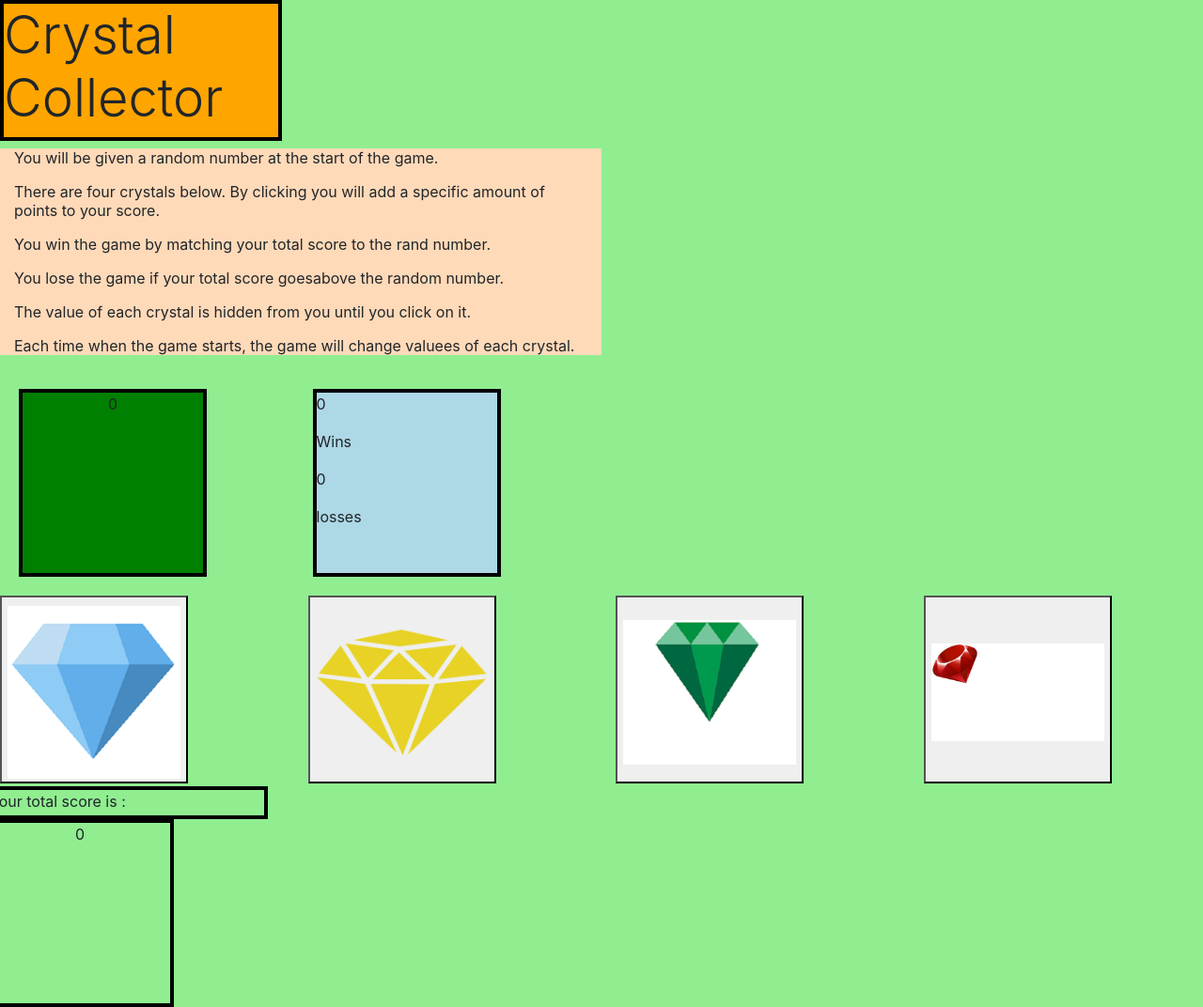
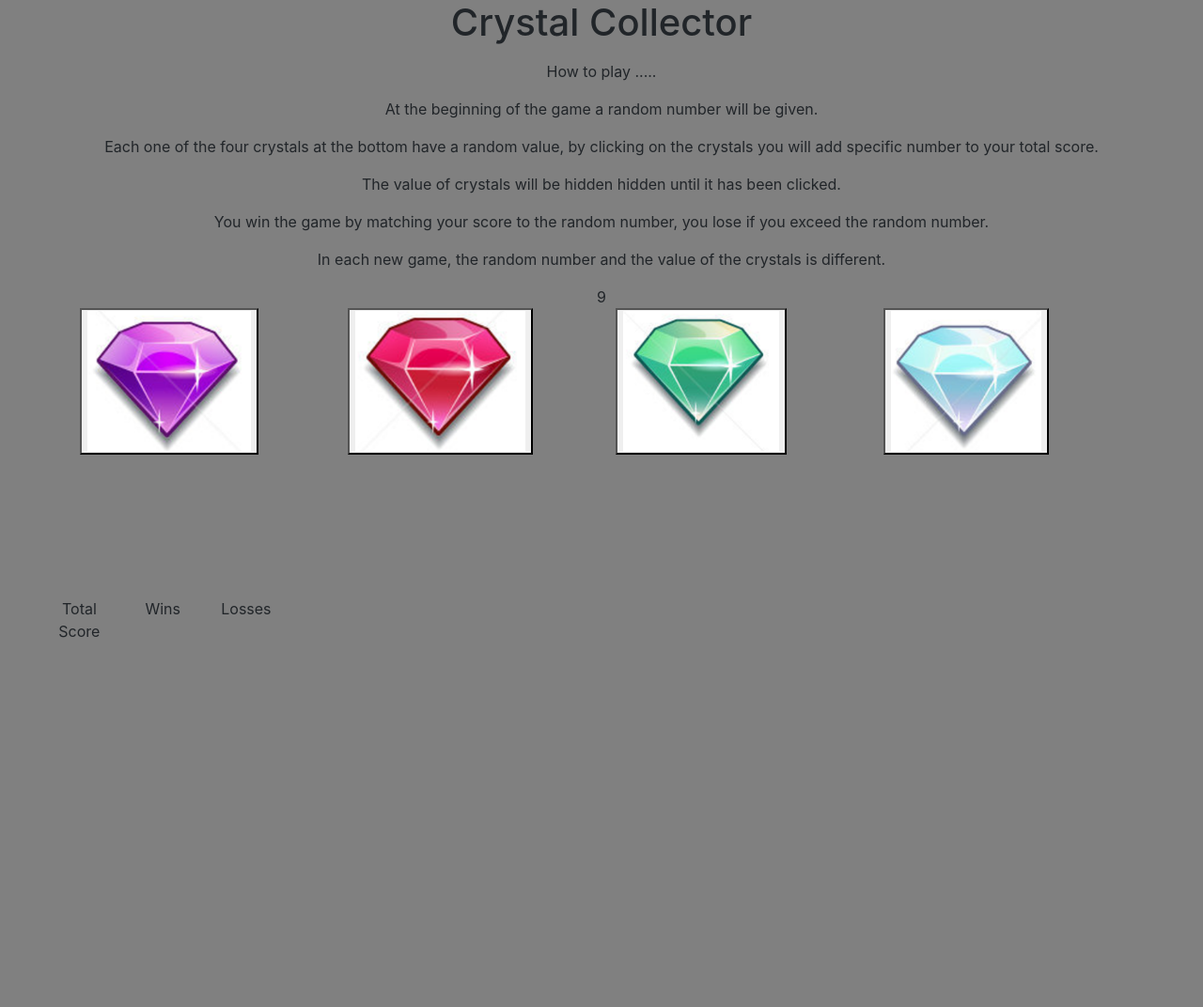
Before and after one commit to wctcprog98/unit-4-1-game, a plain HTML site: page index.html in a window 1280 px wide. Shown: the whole page at 94% size. After the commit the page ends 800 px from the top, so only its background shows below. Drawn offline with nearby package versions, Linux system fonts and the light colour scheme.

Commit message:
working but number could fit in div, will have to find a way to fix

```diff
--- a/assets/css/reset.css
+++ b/assets/css/reset.css
@@ -0,0 +1,130 @@
+
+ html,
+ body,
+ div,
+ span,
+ applet,
+ object,
+ iframe,
+ h1,
+ h2,
+ h3,
+ h4,
+ h5,
+ h6,
+ p,
+ blockquote,
+ pre,
+ a,
+ abbr,
+ acronym,
+ address,
+ big,
+ cite,
+ code,
+ del,
+ dfn,
+ em,
+ img,
+ ins,
+ kbd,
+ q,
+ s,
+ samp,
+ small,
+ strike,
+ strong,
+ sub,
+ sup,
+ tt,
+ var,
+ b,
+ u,
+ i,
+ center,
+ dl,
+ dt,
+ dd,
+ ol,
+ ul,
+ li,
+ fieldset,
+ form,
+ label,
+ legend,
+ table,
+ caption,
+ tbody,
+ tfoot,
+ thead,
+ tr,
+ th,
+ td,
+ article,
+ aside,
+ canvas,
+ details,
+ embed,
+ figure,
+ figcaption,
+ footer,
+ header,
+ hgroup,
+ menu,
+ nav,
+ output,
+ ruby,
+ section,
+ summary,
+ time,
+ mark,
+ audio,
+ video {
+   padding: 0;
+   margin: 0;
+   font: inherit;
+   font-size: 100%;
+   vertical-align: baseline;
+   border: 0;
+ }
+ /* HTML5 display-role reset for older browsers */
+ article,
+ aside,
+ details,
+ figcaption,
+ figure,
+ footer,
+ header,
+ hgroup,
+ menu,
+ nav,
+ section {
+   display: block;
+ }
+
+ body {
+   line-height: 1;
+ }
+
+ ol,
+ ul {
+   list-style: none;
+ }
+
+ blockquote,
+ q {
+   quotes: none;
+ }
+
+ blockquote:before,
+ blockquote:after,
+ q:before,
+ q:after {
+   content: "";
+   content: none;
+ }
+
+ table {
+   border-spacing: 0;
+   border-collapse: collapse;
+ }
--- a/assets/css/style.css
+++ b/assets/css/style.css
@@ -1,115 +1,65 @@
-img{
-    float: left;
-   max-width: 100%;
-    height:auto;
-    object-fit: contain;
-  }
+/* div:nth-child(even)
+{
+    background-color: red;
+}
 
-  p{
-      text-align: left;
-  }
+div:nth-child(odd)
+{
+    background-color: green;
+} */
 
 
-  .button-container{
-      max-width: 100%;
-  }
-
-  .ruby-button{
-      height: 300px;
-      width: 300px;
-  }
-
-  #placeholder{
-height: 35px;
-width: 300px;
-float: left;
-border: 4px solid black;
-  }
-
-  #totalScore{
-    height: 200px;
-    width: 200px;
-    float: left;
-    border: 4px solid black;
-    text-align: center;
-}
-
-#wins-losses{
-    height: 200px;
-    width: 200px;
-    float: left;
-    border: 4px solid black;
-    margin:20px;
-    background-color: lightblue;
+h1{
     text-align: center;
 }
 
 #randomNum{
-    height: 200px;
-    width: 200px;
-    float: left;
-    border: 4px solid black;
-    margin:20px;
-    background-color: green;
     text-align: center;
-
-/* }
-.jumbotron{
-    line-height: 30px;
-    font-size: 20px;
-    text-align: justify;
-    background-color: lightgreen;  */
+}
+.content{
+    text-align:center;
+    line-height: 40px;
+    font-size:30px;
 }
 
-h1{ height: 150px;
-    width: 300px;
-    float: left;
-    border: 4px solid black;
-    background-color: orange;
-    margin: none;
+p{
+    text-align: center;
+}
+body, html{
+    background-color: grey;
+    /* margin-left: 40px; */
+}
+
+#totalScore{
+    position: absolute;
+    right: 100px;
+}
+
+/* .wins{
+    position: absolute;
+    bottom: 20px;
+} */
+
+img{
+    height: 150px;
+
+}
 
 
+.scores{
+    position: absolute;
+ bottom: 100px;
+ text-align: center;
 }
-/* p{
-    float:left;
-    background-color: peachpuff;
-    height:150px;
-} */
+/* #stickyfooter{
 
-.lead{
-
-    height:100px;
-    font-size: 20px;
-    text-align: justify;
-    width: 100%
-}
-
-.clearfix {
-    overflow: auto;
-  }
-
-  .clearfix::after {
-    content: "";
-    clear: both;
-    display: table;
-  }
-
-  .col-6{
-      background-color: peachpuff;
-      line-height: 20px;
-  }
-
-  body{
-      background-color: lightgreen;
-  }
-
- .ruby-button, .gem-button, .yellow-button , .blue-button{
-height: 200px;
-width: 200px;
- }
-
- img{
-     height:200px;
-     width: 200px;
-     box-align: center;
- }
+    width:100%;
+    height:44px;
+    padding-top:20px;
+    background:black;
+    color:white;
+    font-weight:bold;
+    font-size:24px;
+    text-align:center;
+    position:absolute; /*Here's what sticks it*/
+    /* bottom:0;          /*to the bottom of the body/page*/
--- a/assets/javascript/game.js
+++ b/assets/javascript/game.js
@@ -1,51 +1,91 @@
-//create variables
 
-var totalScore = 0;
+
+$(document).ready(function () {
+    //variables
     var wins = 0;
-var loses = 0;
-var randomNum = parseInt(Math.floor((Math.random() * 10) + 1));
-// var randomNum = parseInt(Math.floor((Math.random() * 10) + 1));
-$(".losses").text("0");
-$(".wins").text("0");
+    var losses = 0;
+    var score = 0;
 
-    $(this).click(function () {
+    //create random function
 
-        totalScore += totalScore;
-        $("#totalScore").text(totalScore);
-        randomNum = parseInt(Math.floor((Math.random() * 10) + 1));
-            $("#randomNum").text(randomNum);
+    //random values for crystals
+    var crystalValue1 = Math.floor((Math.random() *12) + 1);
+    var crystalValue2 = Math.floor((Math.random() * 12) + 1);
+    var crystalValue3 = Math.floor((Math.random() * 12) + 1);
+    var crystalValue4 = Math.floor((Math.random() * 12) + 1);
+    var random = Math.floor((Math.random() * 12) + 1);
 
-    if (totalScore === randomNum) {
-        var wins = 1;
+    $("#randomNum").text(random);
+
+    console.log(random);
+    console.log(crystalValue1);
+    console.log(crystalValue2);
+    console.log(crystalValue3);
+    console.log(crystalValue4);
+
+
+    $(".blue-button").click(function() {
+        score += crystalValue1;
+        $("#totalScore").text(score);
+        winLose();
+        //update the display of score on the page
+    });
+
+    $(".yellow-button").click(function() {
+       score += crystalValue2;
+        $("#totalScore").text(score);
+        winLose();
+        //update the display of score on the page
+    });
+
+    $(".gem-button").click(function() {
+        score += crystalValue3;
+        $("#totalScore").text(score);
+        winLose();
+        //update the display of score on the page
+    });
+
+    $(".ruby-button").click(function() {
+        score += crystalValue4;
+        $("#totalScore").text(score);
+        winLose();
+        //update the display of score on the page
+    });
+
+    function winLose() {
+
+        if (score == random) {
+            wins += 1;
             $(".wins").text(wins);
-        alert("You Win");
-        $(".win").text("0");
+            alert("Winner!");
+            startgame();
 
         }
-    else if (totalScore > randomNum) {
-        var losses = 1;
+        else if (score > random) {
+            losses += 1;
             $(".losses").text(losses);
-        alert("You lose");
-        $(".losses").text("0");
+            alert("You lose your score was " + score);
+            startgame();
+        }
+    }
+
+    function startgame() {
+        //reset html
+        wins = 0;
+        losses = 0;
+        score = 0
+        crystalValue1 = Math.floor((Math.random() * 12) + 1);
+        crystalValue2 = Math.floor((Math.random() * 12) + 1);
+        crystalValue3 = Math.floor((Math.random() * 12) + 1);
+        crystalValue4 = Math.floor((Math.random() * 12) + 1);
+        random = Math.floor((Math.random() * 12) + 1);
+        var counter = 0;
+        $(".wins").text(counter);
+        $(".losses").text(counter);
+        $("#totalScore").text(counter);
+        $("#randomNum").text(random);
+
+        //generate new random numbers
 
     }
 });
-
-
-$("#totalScore").text("0");
-randomNum = parseInt(Math.floor((Math.random() * 10) + 1));
-    $("#randomNum").text("0");
-// function endGame(){
-//     if ($("losses").val() == 1) {
-//         alert("You lose");
-//         $(".losses").text("0");
-//     }
-//     else if ($("wins").val() == 1) {
-//         alert("You Win");
-//         $(".win").text("0");
-//     }
-// };;
-
-
-
-// endGame();
--- a/index.html
+++ b/index.html
@@ -8,94 +8,68 @@
     <script src="https://code.jquery.com/jquery-3.4.1.min.js"></script>
     <link rel="stylesheet" href="https://stackpath.bootstrapcdn.com/bootstrap/4.3.1/css/bootstrap.min.css">
     <link rel="stylesheet" type="text/css" href="assets/css/style.css">
+    <link rel="stylesheet" href="https://use.fontawesome.com/releases/v5.8.1/css/all.css">
 
-    <title>Document</title>
+    <title>Crystal Collerctor</title>
 </head>
 
 <body>
-    <div class="row">
-        <div class="col-4">
-            <h1 class="display-4">Crystal Collector</h1>
-        </div>
-    </div>
-    </div>
-    <div class="row1">
-        <div class="col-6">
-            <p>You will be given a random number at the start of the game.</p>
-            <p>There are four crystals below. By clicking you will add a specific amount of points to your score.</p>
-            <p>You win the game by matching your total score to the rand number.</p>
-            <p>You lose the game if your total score goesabove the random number.</p>
-            <p>The value of each crystal is hidden from you until you click on it.</p>
-            <p>Each time when the game starts, the game will change valuees of each crystal.</p>
-        </div>
+    <div class="container">
+        <h1>Crystal Collector</h1>
+
+        <p class="content">
+
+            <p>How to play .....</p>
+            <p> At the beginning of the game a random number will be given. </p>
+            <p>Each one of the four crystals at the bottom have a random value, by clicking on the crystals you will
+                add specific number to your total score.</p>
+            <p>The value of crystals will be hidden hidden until it has been clicked.</p>
+            <p> You win the game by matching your score to the random number, you lose if you exceed the random
+                number.</p>
+
+            <p> In each new game, the random number and the value of the crystals is different.</p>
 
 
+            <div id="randomNum">randomnumber</div>
 
-        <!-- create divs for total, current score, randomnumber -->
-        <div class="row">
+            <div class="row images">
                 <div class="col-3">
-                <div id="randomNum">
-                </div>
-            </div>
-            <div id="wins-losses">
-                <div id=col-3>
-                    <p class="wins"></p>
-                    <p>Wins</p>
-                </div>
-                <div id="col-3">
-                    <p class="losses"></p>
-                    <p>losses</p>
-                </div>
-            </div>
-            </div>
-
-
-
-
-
-
-
-
-
-
-
-
-
-        <div class="button-container">
-            <div class="row">
-                <div class="col-3">
-                    <button class="blue-button"><img src="assets/images/bluegem.png" alt="Snow"
+                    <button class="blue-button"><img src="assets/images/done.png" alt="ruby"
                             style="width:100%"></button>
                 </div>
                 <div class="col-3">
-                    <button class="yellow-button"><img src="assets/images/yellowgem.png" alt="Snow"
+                    <button class="yellow-button"><img src="assets/images/dtwo.png" alt="diamond"
                             style="width:100%"></button>
                 </div>
                 <div class="col-3">
-                    <button class="gem-button"><img src="assets/images/gem.png" alt="Snow" style="width:100%"></button>
+                    <button class="gem-button"><img src="assets/images/dthree.png" alt="ruby"
+                            style="width:100%"></button>
                 </div>
                 <div class="col-3">
-                    <button class="ruby-button"><img src="assets/images/ruby.png" alt="Snow"
+                    <button class="ruby-button"><img src="assets/images/dfour.png" alt="gem"
                             style="width:100%"></button>
                 </div>
-
+                <div class="row scores">
+                    <div class="col-4">
+                        <p id="totalScore"></p>
+                    </div>
+                    <div class="col-4">
+                        <p class="wins"></p>
+                    </div>
+                    <div class="col-4">
+                        <p class ="losses"></p>
+                    </div>
+                    <div class="row totals">
+                            <div class="col-4">
+                                <p>Total Score</p>
+                            </div>
+                            <div class="col-4">
+                                <p>Wins</p>
+                            </div>
+                            <div class="col-4">
+                             <p>Losses</p>
                             </div>
                 </div>
-        <!-- create divs for total, current score, randomnumber -->
-
-
-        <div class="row">
-            <div id="placeholder">Your total score is :</div>
-        </div>
-
-        <div class="row">
-            <div id="totalScore">
-                <p></p>
-            </div>
-        </div>
-
-
-
 
 
 
```
Also changed, not shown: assets/images/dfour.png (added), assets/images/done.png (added), assets/images/dthree.png (added), assets/images/dtwo.png (added). Lines whose indentation alone changed are shown as unchanged.
